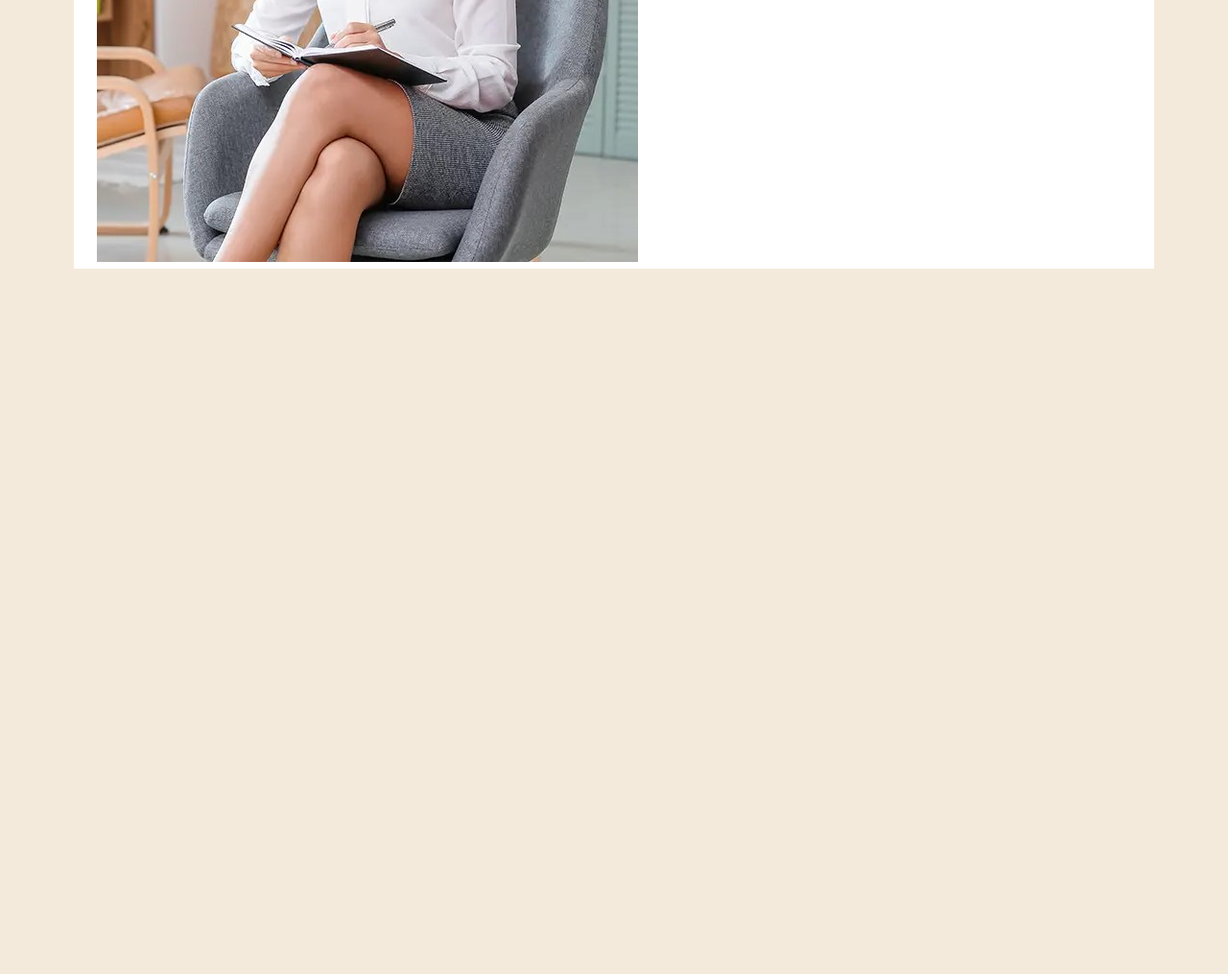
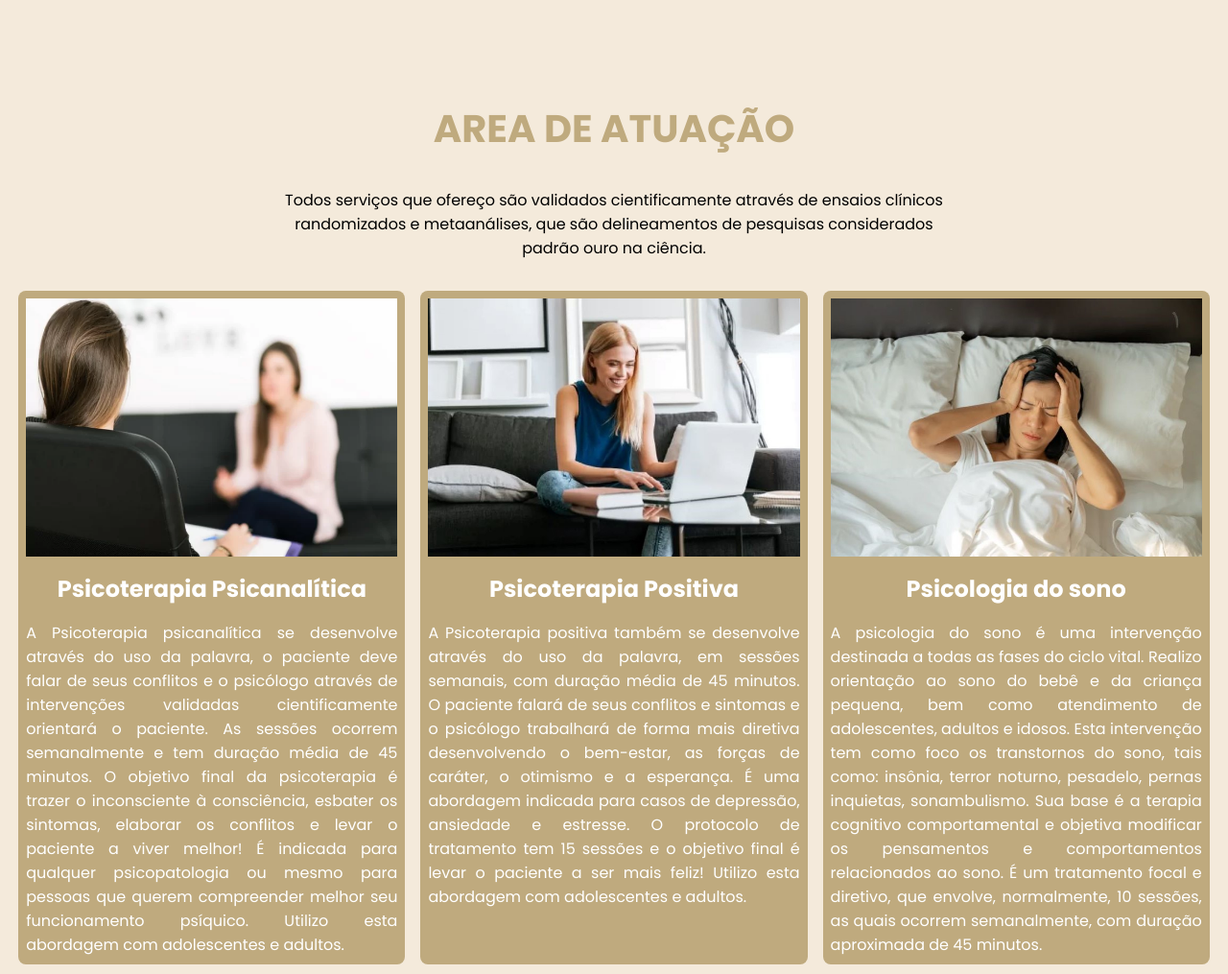
Before and after one commit to Wesleysoares7/projeto-site-psicologia, a website built with Vite: page index.html in a window 1280 px wide. Shown: the part 1665-2680 px from the top of the page at 96% size. Before the commit the page ends 1965 px from the top, so only its background shows below. Built offline with nearby package versions, Linux system fonts and the light colour scheme.

Commit message:
feat: criação, estilização e adequação mobile da seção atuação

```diff
--- a/index.html
+++ b/index.html
@@ -125,7 +125,7 @@
         </div>
       </section>
       <section class="sobre">
-        <div class="interface">
+        <div class="interface-sobre">
           <div class="info-sobre">
             <div class="nome-sobre">
               <h2>Sobre mim</h2>
@@ -171,6 +171,78 @@
           </div>
         </div>
       </section>
+      <section class="atuacao">
+        <div class="interface-atuacao">
+          <div class="titulo">
+            <h1>AREA DE ATUAÇÃO</h1>
+          </div>
+          <div class="texto-atuacao">
+            <p>
+              Todos serviços que ofereço são validados cientificamente através
+              de ensaios clínicos randomizados e metaanálises, que são
+              delineamentos de pesquisas considerados padrão ouro na ciência.
+            </p>
+          </div>
+          <div class="cards-atuacao">
+            <div class="card">
+              <img
+                src="./public/img-atuacao1.webp"
+                alt="foto de atendimento psicologa um pouco desfocado"
+              />
+              <h2>Psicoterapia Psicanalítica</h2>
+              <p>
+                A Psicoterapia psicanalítica se desenvolve através do uso da
+                palavra, o paciente deve falar de seus conflitos e o psicólogo
+                através de intervenções validadas cientificamente orientará o
+                paciente. As sessões ocorrem semanalmente e tem duração média de
+                45 minutos. O objetivo final da psicoterapia é trazer o
+                inconsciente à consciência, esbater os sintomas, elaborar os
+                conflitos e levar o paciente a viver melhor! É indicada para
+                qualquer psicopatologia ou mesmo para pessoas que querem
+                compreender melhor seu funcionamento psíquico. Utilizo esta
+                abordagem com adolescentes e adultos.
+              </p>
+            </div>
+            <div class="card">
+              <img
+                src="./public/img-atuacao2.jpg"
+                alt="foto de atendimento psicologa um pouco desfocado"
+              />
+              <h2>Psicoterapia Positiva</h2>
+              <p>
+                A Psicoterapia positiva também se desenvolve através do uso da
+                palavra, em sessões semanais, com duração média de 45 minutos. O
+                paciente falará de seus conflitos e sintomas e o psicólogo
+                trabalhará de forma mais diretiva desenvolvendo o bem-estar, as
+                forças de caráter, o otimismo e a esperança. É uma abordagem
+                indicada para casos de depressão, ansiedade e estresse. O
+                protocolo de tratamento tem 15 sessões e o objetivo final é
+                levar o paciente a ser mais feliz! Utilizo esta abordagem com
+                adolescentes e adultos.
+              </p>
+            </div>
+            <div class="card">
+              <img
+                src="./public/img-atuacao3.jpg"
+                alt="foto de atendimento psicologa um pouco desfocado"
+              />
+              <h2>Psicologia do sono</h2>
+              <p>
+                A psicologia do sono é uma intervenção destinada a todas as
+                fases do ciclo vital. Realizo orientação ao sono do bebê e da
+                criança pequena, bem como atendimento de adolescentes, adultos e
+                idosos. Esta intervenção tem como foco os transtornos do sono,
+                tais como: insônia, terror noturno, pesadelo, pernas inquietas,
+                sonambulismo. Sua base é a terapia cognitivo comportamental e
+                objetiva modificar os pensamentos e comportamentos relacionados
+                ao sono. É um tratamento focal e diretivo, que envolve,
+                normalmente, 10 sessões, as quais ocorrem semanalmente, com
+                duração aproximada de 45 minutos.
+              </p>
+            </div>
+          </div>
+        </div>
+      </section>
     </main>
   </body>
 </html>
--- a/style.css
+++ b/style.css
@@ -2,6 +2,7 @@
 @import url(./styles/header.css);
 @import url(./styles/home.css);
 @import url(./styles/sobre.css);
+@import url(./styles/atuacao.css);
 
 * {
   margin: 0;
--- /dev/null
+++ b/styles/atuacao.css
@@ -0,0 +1,69 @@
+.atuacao {
+  margin-top: 5rem;
+  padding: 10px;
+}
+
+.interface-atuacao {
+  display: flex;
+  justify-content: center;
+  align-items: center;
+  flex-direction: column;
+  gap: 2rem;
+}
+
+.titulo h1 {
+  font-size: 2.5rem;
+  color: var(--cor-primary-1);
+}
+
+.texto-atuacao {
+  align-items: center;
+  text-align: center;
+  width: 55%;
+}
+
+.cards-atuacao {
+  display: flex;
+  justify-content: center;
+  gap: 1rem;
+}
+
+.card {
+  display: flex;
+  flex-direction: column;
+  align-items: center;
+  text-align: justify;
+  width: 32%;
+  background: var(--cor-primary-1);
+  color: white;
+  gap: 1rem;
+  padding: 0.5rem;
+  border-radius: 0.5rem;
+}
+
+.card img {
+  width: 100%;
+}
+
+@media screen and (max-width: 1120px) {
+  .titulo h1 {
+    font-size: 2rem;
+  }
+
+  .texto-atuacao {
+    width: 90%;
+  }
+
+  .cards-atuacao {
+    flex-direction: column;
+    align-items: center;
+  }
+
+  .card {
+    width: 90%;
+  }
+
+  .card h2 {
+    font-size: 1.3rem;
+  }
+}
```
Also changed, not shown: public/img-atuacao1.webp (added), public/img-atuacao2.jpg (added), public/img-atuacao3.jpg (added).
